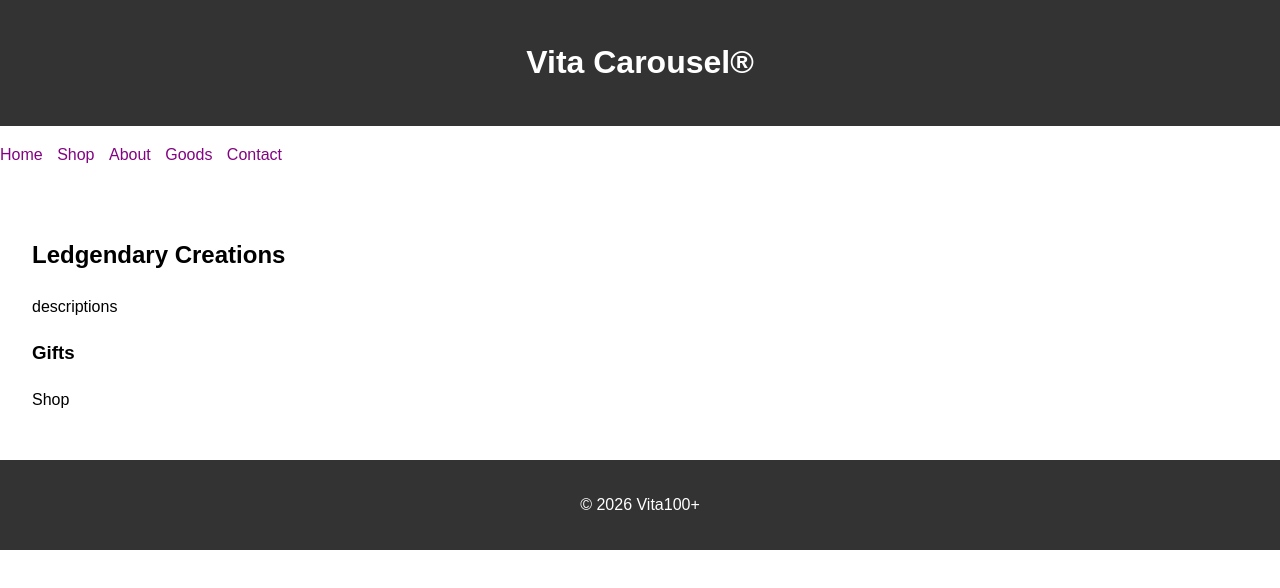
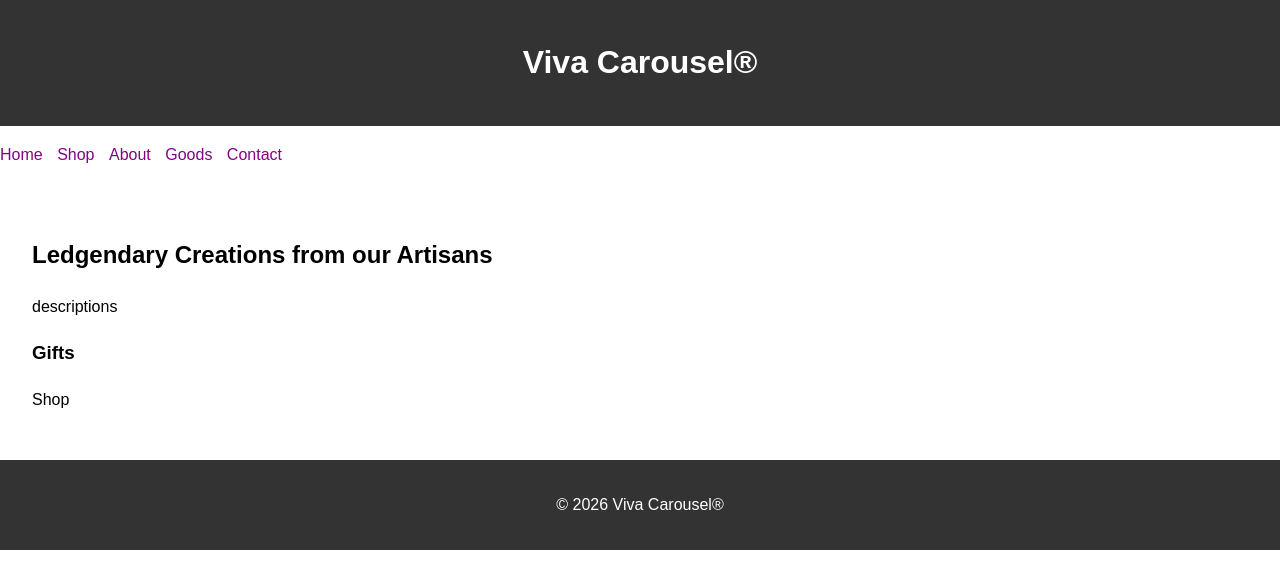
Before and after one commit to CJ76JUICE/automatic-enigma, a plain HTML site: page index.html in a window 1280 px wide. Drawn offline with Linux system fonts and the light colour scheme.

Commit message:
name update

```diff
--- a/index.html
+++ b/index.html
@@ -3,7 +3,7 @@
 <head>
     <meta charset="UTF-8">
     <meta name="viewport" content="width=device-width, initial-scale=1.0">
-    <title>Vita Carousel®</title>
+    <title>Viva Carousel®</title>
     <style>
         /* Basic CSS for the layout can go here */
         body {
@@ -38,7 +38,7 @@
 <body>
 
     <header>
-        <h1>Vita Carousel®</h1>
+        <h1>Viva Carousel®</h1>
     </header>
 
     <nav>
@@ -52,7 +52,7 @@
     </nav>
 
     <main>
-        <h2>Ledgendary Creations</h2>
+        <h2>Ledgendary Creations from our Artisans</h2>
         <p>descriptions</p>
 
         <h3>Gifts</h3>
@@ -60,7 +60,7 @@
     </main>
 
     <footer>
-        <p>&copy; 2026 Vita100+</p>
+        <p>&copy; 2026 Viva Carousel®</p>
     </footer>
 
 </body>
```
